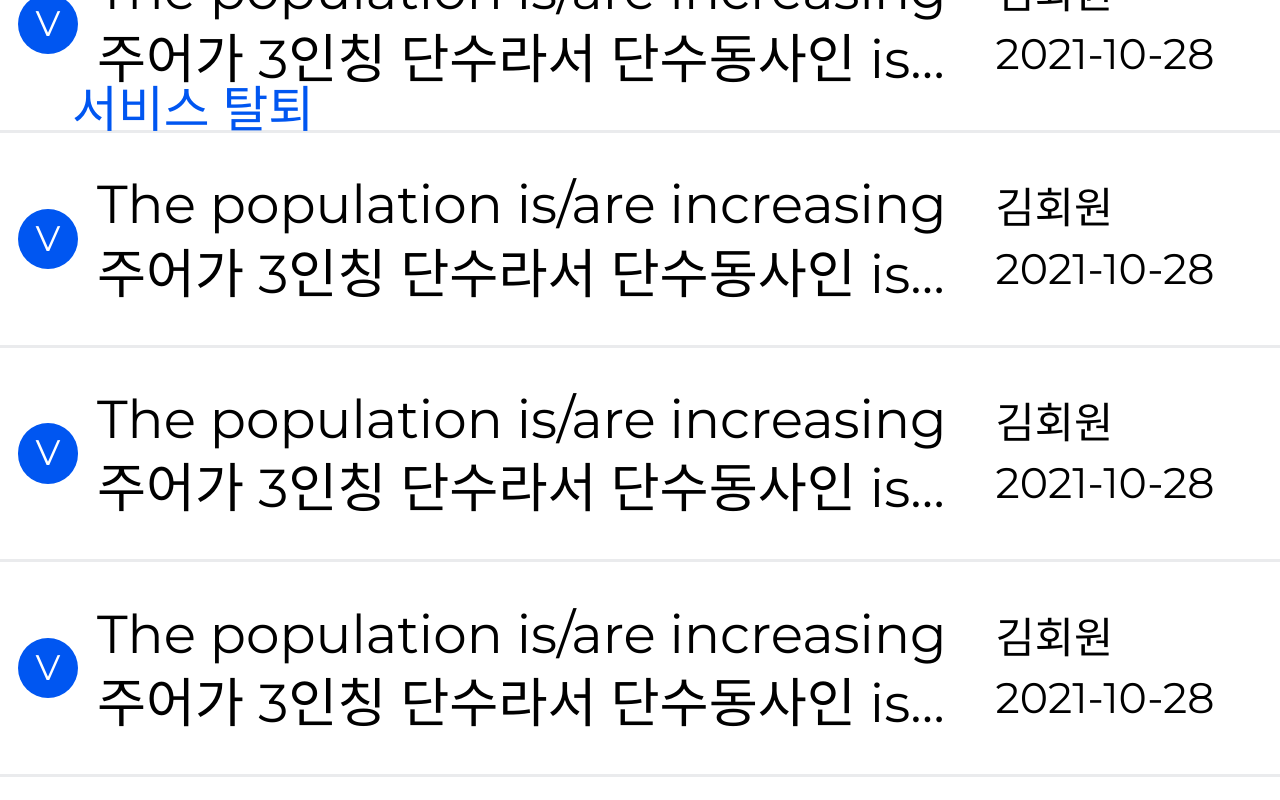
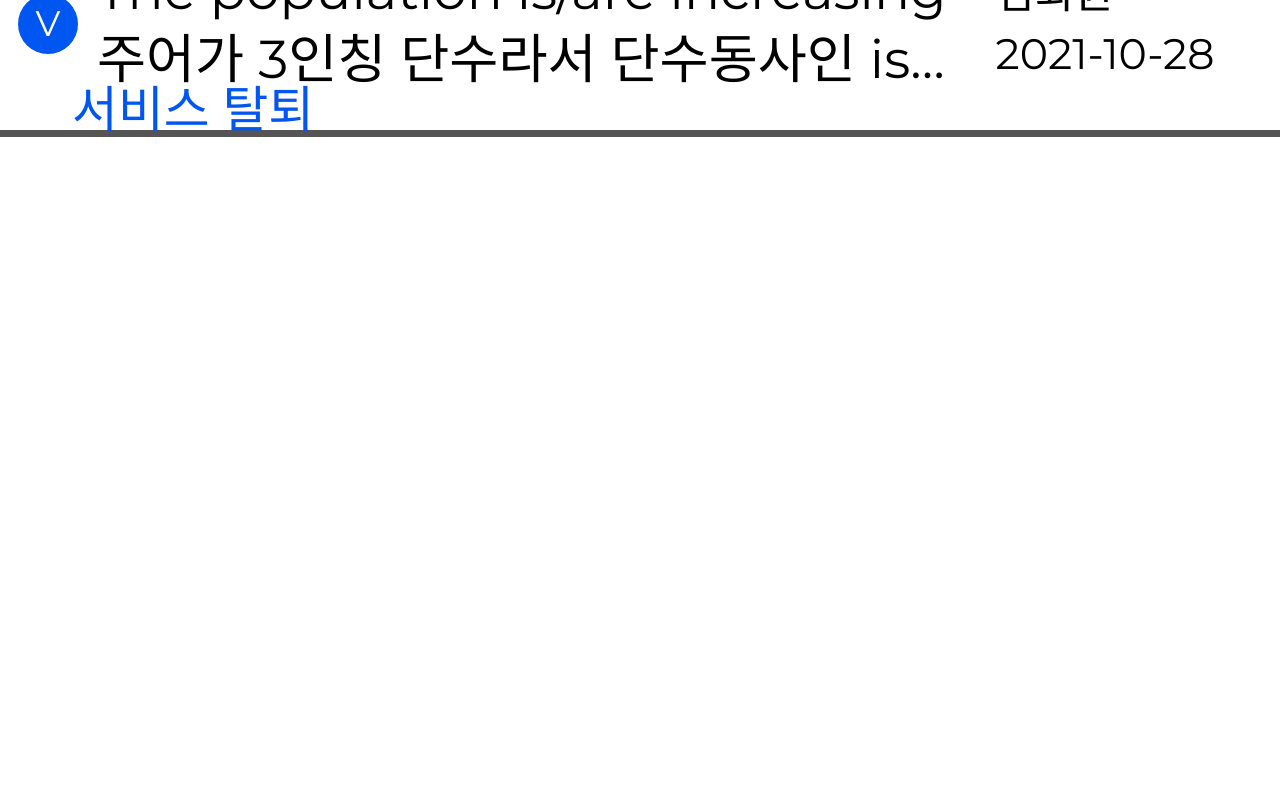
Before and after one commit to off-echoi/project-drill, a React (Create React App) app: page /qna in a window 1280 px wide. Shown: the part 960-1760 px from the top of the page. After the commit the page ends 1310 px from the top, so only its background shows below. Built offline with nearby package versions, Linux system fonts and the light colour scheme.

Commit message:
[Add] 질문 목록 링크 추가, 뒤로가기 버튼 추가

```diff
--- a/src/pages/03_Question/QuestionList.tsx
+++ b/src/pages/03_Question/QuestionList.tsx
@@ -17,49 +17,21 @@ const qnaContent: ContentType[] = [
     title: 'do와 관련하여 질문있습니다.',
     date: '2021-11-01',
     userName: '김회원',
-    href: '#',
+    href: '/qna/detail',
     answerYN: false,
   },
   {
     title: 'The population is/are increasing 주어가 3인칭 단수라서 단수동사인 is를 쓰잖아요',
     date: '2021-10-28',
     userName: '김회원',
-    href: '#',
+    href: '/qna/detail',
     answerYN: true,
   },
   {
     title: 'The population is/are increasing 주어가 3인칭 단수라서 단수동사인 is를 쓰잖아요',
     date: '2021-10-28',
     userName: '김회원',
-    href: '#',
-    answerYN: true,
-  },
-  {
-    title: 'The population is/are increasing 주어가 3인칭 단수라서 단수동사인 is를 쓰잖아요',
-    date: '2021-10-28',
-    userName: '김회원',
-    href: '#',
-    answerYN: true,
-  },
-  {
-    title: 'The population is/are increasing 주어가 3인칭 단수라서 단수동사인 is를 쓰잖아요',
-    date: '2021-10-28',
-    userName: '김회원',
-    href: '#',
-    answerYN: true,
-  },
-  {
-    title: 'The population is/are increasing 주어가 3인칭 단수라서 단수동사인 is를 쓰잖아요',
-    date: '2021-10-28',
-    userName: '김회원',
-    href: '#',
-    answerYN: true,
-  },
-  {
-    title: 'The population is/are increasing 주어가 3인칭 단수라서 단수동사인 is를 쓰잖아요',
-    date: '2021-10-28',
-    userName: '김회원',
-    href: '#',
+    href: '/qna/detail',
     answerYN: true,
   },
 ]
```
